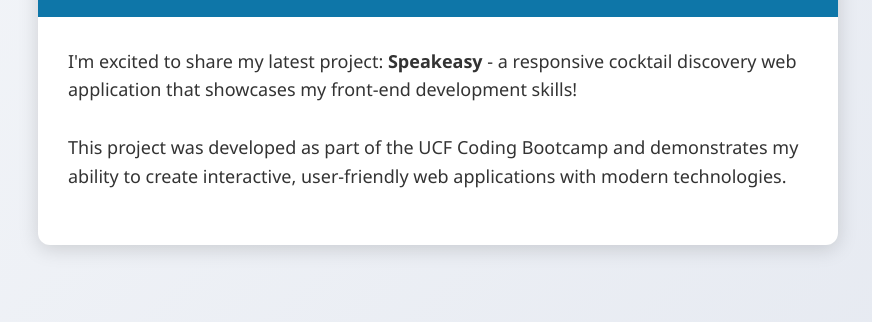
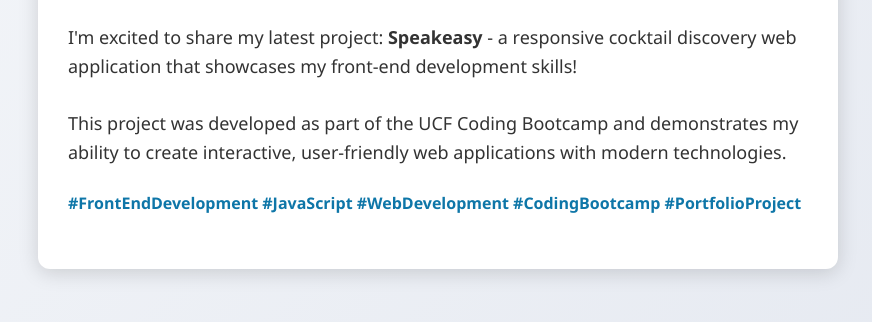
Before and after one commit to oliverLo78/LinkedIn-Post-P1, a plain HTML site: page index.html in a window 1280 px wide. Shown: the part 330-652 px from the top of the page, without its empty margins (202-1074 px from the left). Drawn offline with Linux system fonts and the light colour scheme.

Commit message:
added linkedin content class and hashtags

```diff
--- a/index.html
+++ b/index.html
@@ -17,9 +17,13 @@
             </div>
         </div>
 
-         <div class="linkedin-content">
+        <div class="linkedin-content">
             <div class="post-text">
                 <p>I'm excited to share my latest project: <strong>Speakeasy</strong> - a responsive cocktail discovery web application that showcases my front-end development skills!</p>
                 <br>
                 <p>This project was developed as part of the UCF Coding Bootcamp and demonstrates my ability to create interactive, user-friendly web applications with modern technologies.</p>
             </div>
+
+            <div class="hashtags">
+                #FrontEndDevelopment #JavaScript #WebDevelopment #CodingBootcamp #PortfolioProject
+            </div>
```
